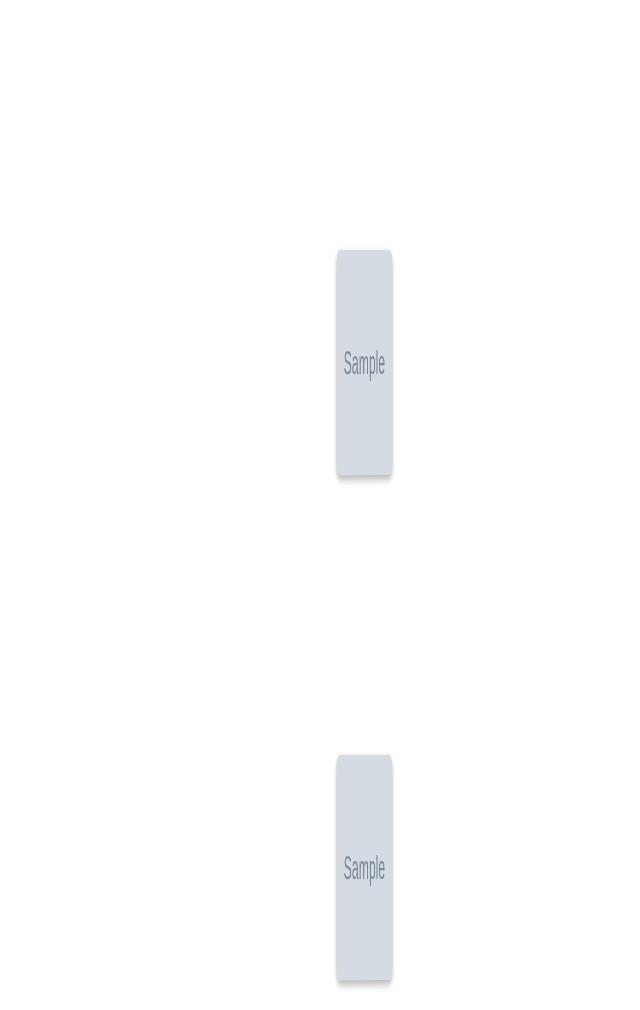
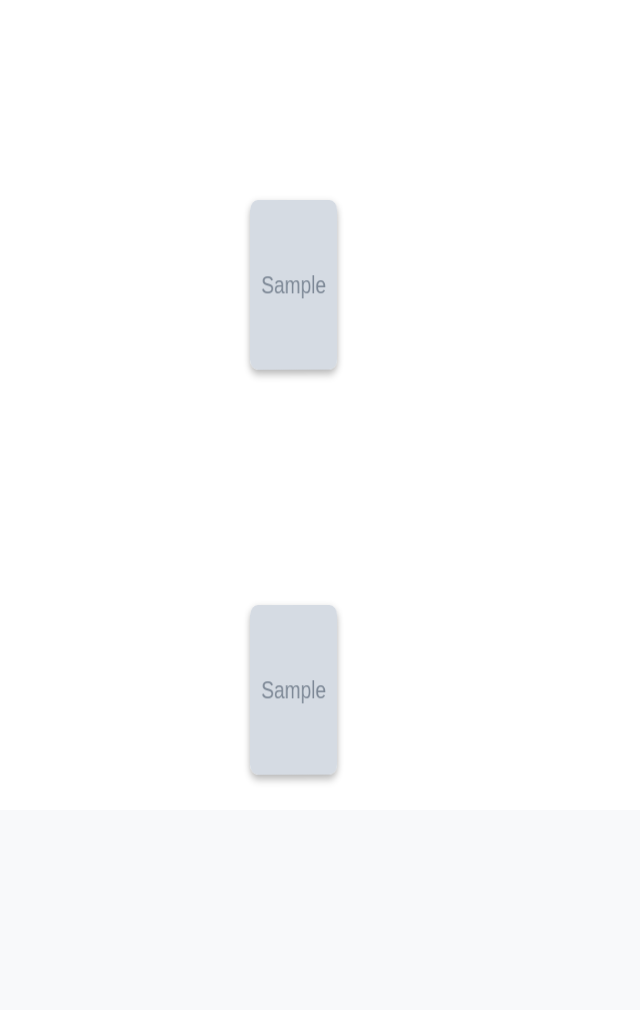
Before and after one commit to msu-denver/thecoolestteam, a Flask app: page / in a window 1280 px wide. Shown: the part 189-1199 px from the top of the page, without its empty margins (582-1222 px from the left). After the commit the page ends 971 px from the top, so only its background shows below. Run offline with Flask 3, Linux system fonts and the light colour scheme; tables that the repository leaves empty hold one stand-in row (values such as "Sample post"); grey boxes marked "Sample" are stand-in pictures.

Commit message:
Fixed spacing and speed of rotation on carocel Fixed size of poster

```diff
--- a/src/app/templates/home.html
+++ b/src/app/templates/home.html
@@ -15,7 +15,7 @@
         /* Very large perspective to minimize any "zoom" effect */
         --carousel-perspective: 50000px;
 
-        --rotation-duration: 35s;
+        --rotation-duration: 60s;
     }
 
     h1 {
@@ -28,7 +28,7 @@
     .carousel-container {
         position: relative;
         width: 100%;
-        height: 500px; /* Height enough for full images without clipping */
+        height: 400px; /* Height enough for full images without clipping */
         perspective: var(--carousel-perspective);
         margin: 5px 0; /* Smaller vertical gap between carousels */
         overflow: hidden;
@@ -57,8 +57,8 @@
     }
 
     .item img {
-        width: 100%;
-        height: 100%;
+        width: 75%;
+        height: 75%;
         object-fit: cover;
         border-radius: 10px;
         box-shadow: 0 4px 8px rgba(0,0,0,0.3);
```
